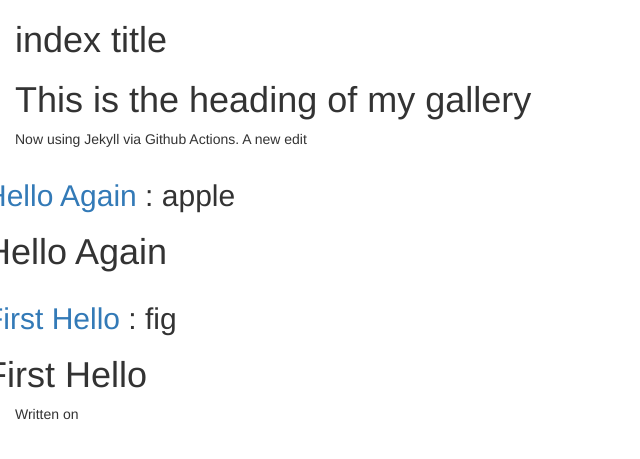
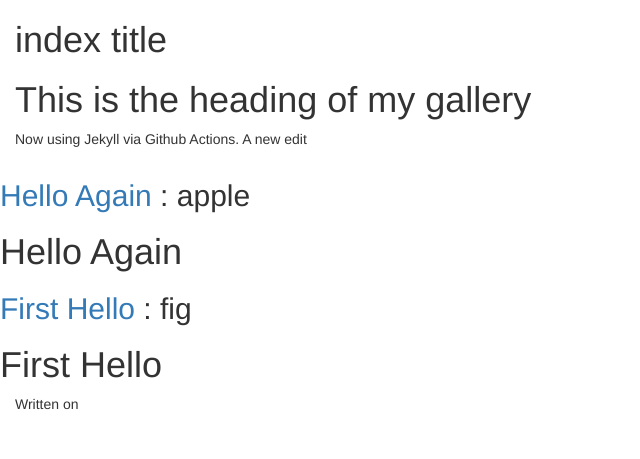
Before and after one commit to grafixgeek/gallery, a Jekyll site: the page built from index.html, in a window 1280 px wide. Shown: the top 459 px of the page, without its empty margins (0-640 px from the left). Built offline with Jekyll 4.4.1, drawn with Linux system fonts in a browser that asks for light colours.

Commit message:
Update index.html

```diff
--- a/index.html
+++ b/index.html
@@ -7,15 +7,15 @@ title: index title
 
 <div class="row">
   {% for post in site.posts %}
-  <div class="row">
-    <article class="col-3">
+  <div class="col-3">
+
 
       <h2><a href="{{ site.baseurl }}{{ post.url }}">{{ post.title }}</a> : {{post.fruit}}</h2>
 
       <div class="entry">
         {{ post.content }}
       </div>
-    </article>
+
   </div>
   {% endfor %}
 </div>
```
